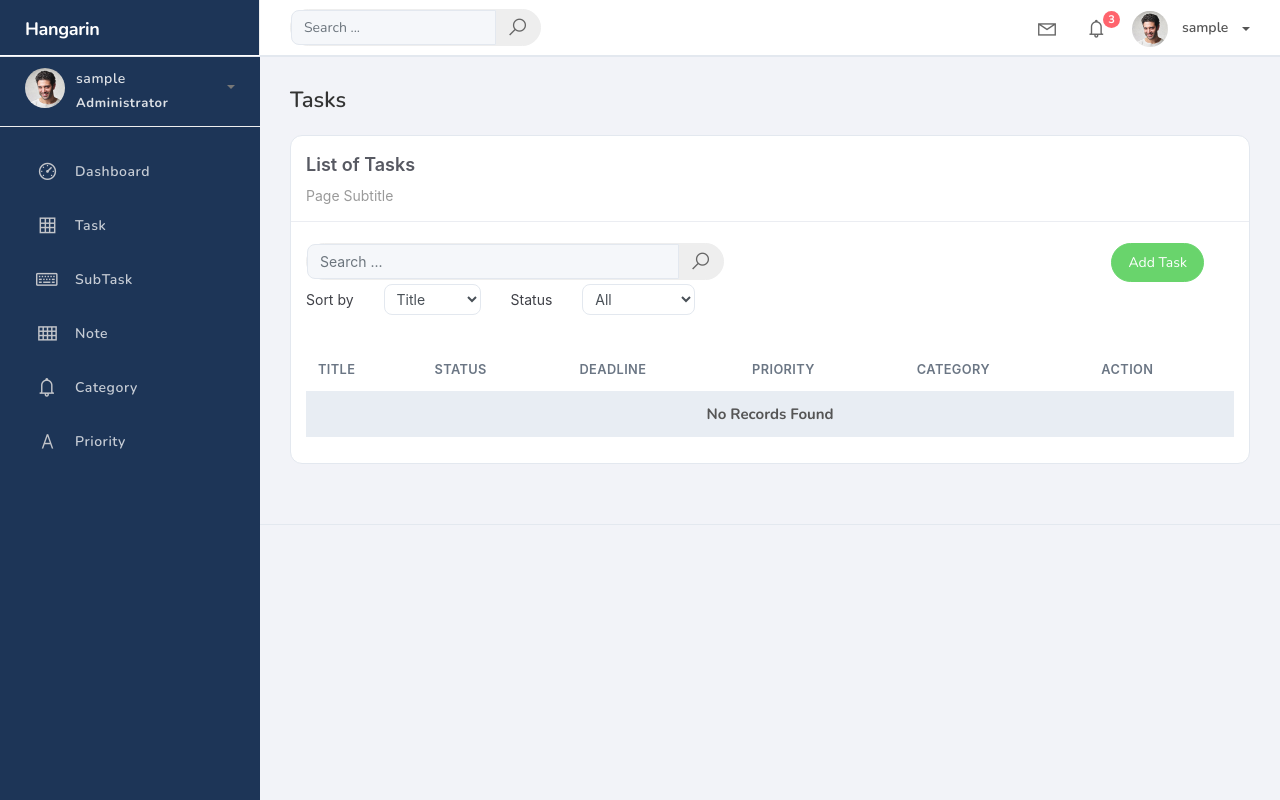
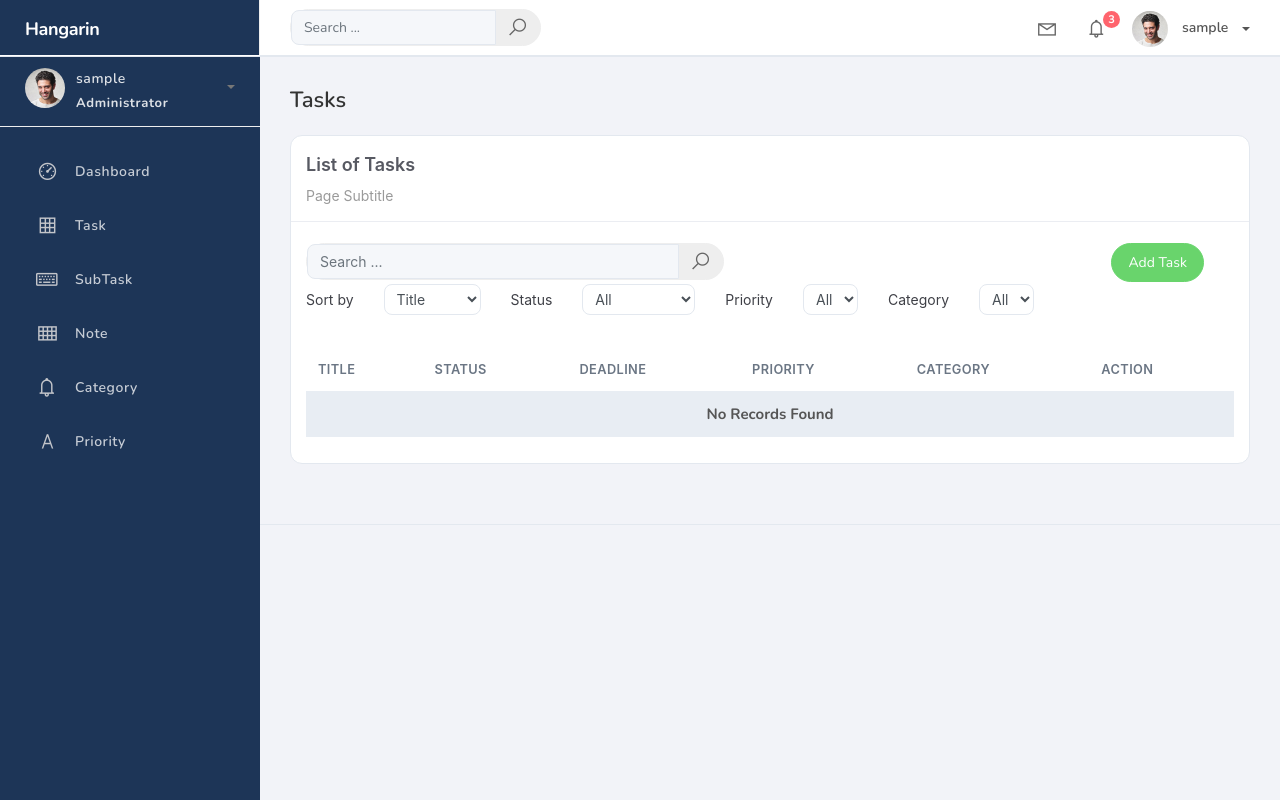
Before and after one commit to DarielJean/Hangarin, a Django app: page /task_list in a window 1280 px wide. Run offline with Django 5.2, Linux system fonts and the light colour scheme; the visitor is signed in with stand-in values (Sample User, id 1); data that the repository does not hold is empty; some libraries are stand-ins or nearby versions.

Commit message:
Fix the sorting and filters

```diff
--- a/projectsite/static/css/custom.css
+++ b/projectsite/static/css/custom.css
@@ -254,3 +254,57 @@ a:hover .card-stats {
 .card-stats .card-title {
     text-decoration: none !important;
 }
+
+/* ===== Mobile Responsiveness Fixes ===== */
+
+html, body {
+    overflow-x: hidden;
+    max-width: 100%;
+}
+
+.wrapper,
+.main-panel,
+.content,
+.container-fluid {
+    max-width: 100%;
+    overflow-x: hidden;
+}
+
+.table-responsive {
+    overflow-x: auto;
+    -webkit-overflow-scrolling: touch;
+}
+
+@media (max-width: 768px) {
+    .card-stats .col-7 {
+        padding-left: 0;
+    }
+
+    .card-stats .numbers .card-title {
+        font-size: 1.1rem;
+    }
+
+    .card-stats .numbers .card-category {
+        font-size: 0.75rem;
+    }
+
+    .page-title {
+        font-size: 1.3rem;
+    }
+
+    .card-header.d-flex {
+        flex-direction: column;
+        align-items: flex-start !important;
+        gap: 10px;
+    }
+
+    .card-body form .input-group {
+        max-width: 100% !important;
+    }
+
+    .table thead th,
+    .table td {
+        white-space: nowrap;
+        font-size: 0.85rem;
+    }
+}
--- a/projectsite/tasks/views.py
+++ b/projectsite/tasks/views.py
@@ -36,7 +36,6 @@ class TaskList(LoginRequiredMixin, ListView):
     context_object_name = 'task'
     template_name = 'task_list.html'
 
-
     def get_queryset(self):
         qs = super().get_queryset()
         query = self.request.GET.get('q')
@@ -50,10 +49,23 @@ class TaskList(LoginRequiredMixin, ListView):
         if status:
             qs = qs.filter(status=status)
 
+        priority = self.request.GET.get('priority')
+        if priority:
+            qs = qs.filter(priority__id=priority)
+
+        category = self.request.GET.get('category')
+        if category:
+            qs = qs.filter(category__id=category)
+
         sort_by = self.request.GET.get('sort_by', 'title')
         qs = qs.order_by(sort_by)
         return qs
 
+    def get_context_data(self, **kwargs):
+        context = super().get_context_data(**kwargs)
+        context['priorities'] = Priority.objects.all()
+        context['categories'] = Category.objects.all()
+        return context
 
 class TaskCreateView(LoginRequiredMixin, CreateView):
     model = Task
--- a/projectsite/templates/category_list.html
+++ b/projectsite/templates/category_list.html
@@ -28,6 +28,7 @@
                                 <a href="{% url 'category-add' %}" class="btn btn-success btn-rounded">Add Category</a>
                             </div>
                         </div>
+                    </div>
                     <div class="col-md-12">
                         <form method="get" class="row g-2 align-items-center">
                             <input type="hidden" name="q" value="{{ request.GET.q }}">
@@ -39,9 +40,8 @@
                             </div>
                         </form>
                     </div>
-
-                    </div>
                     <div class="card-body">
+                        <div class="table-responsive">
                             <table class="table table-striped mt-3">
                                 <thead>
                                     <tr>
@@ -67,6 +67,7 @@
                                     {% endfor %}
                                 </tbody>
                             </table>
+                        </div>
                         {% include 'includes/pagination.html' %}
                     </div>
                 </div>
--- a/projectsite/templates/priority_list.html
+++ b/projectsite/templates/priority_list.html
@@ -28,6 +28,7 @@
                                 <a href="{% url 'priority-add' %}" class="btn btn-success btn-rounded">Add Priority</a>
                             </div>
                         </div>
+                    </div>
                     <div class="col-md-12">
                         <form method="get" class="row g-2 align-items-center">
                             <input type="hidden" name="q" value="{{ request.GET.q }}">
@@ -39,9 +40,8 @@
                             </div>
                         </form>
                     </div>
-
-                    </div>
                     <div class="card-body">
+                        <div class="table-responsive">
                             <table class="table table-striped mt-3">
                                 <thead>
                                     <tr>
@@ -67,6 +67,7 @@
                                     {% endfor %}
                                 </tbody>
                             </table>
+                        </div>
                         {% include 'includes/pagination.html' %}
                     </div>
                 </div>
--- a/projectsite/templates/subtask_list.html
+++ b/projectsite/templates/subtask_list.html
@@ -28,6 +28,7 @@
                                 <a href="{% url 'subtask-add' %}" class="btn btn-success btn-rounded">Add SubTask</a>
                             </div>
                         </div>
+                    </div>
                     <div class="col-md-12">
                         <form method="get" class="row g-2 align-items-center">
                             <input type="hidden" name="q" value="{{ request.GET.q }}">
@@ -49,9 +50,8 @@
                             </div>
                         </form>
                     </div>
-
-                    </div>
                     <div class="card-body">
+                        <div class="table-responsive">
                             <table class="table table-striped mt-3">
                                 <thead>
                                     <tr>
@@ -81,6 +81,7 @@
                                     {% endfor %}
                                 </tbody>
                             </table>
+                        </div>
                         {% include 'includes/pagination.html' %}
                     </div>
                 </div>
--- a/projectsite/templates/task_list.html
+++ b/projectsite/templates/task_list.html
@@ -28,6 +28,7 @@
                                 <a href="{% url 'task-add' %}" class="btn btn-success btn-rounded">Add Task</a>
                             </div>
                         </div>
+                    </div>
                    <div class="col-md-12">
                         <form method="get" class="row g-2 align-items-center">
                             <input type="hidden" name="q" value="{{ request.GET.q }}">
@@ -36,7 +37,7 @@
                                 <select class="form-control form-control-sm" name="sort_by" onchange="this.form.submit()">
                                     <option value="title" {% if request.GET.sort_by == "title" %}selected{% endif %}>Title</option>
                                     <option value="deadline" {% if request.GET.sort_by == "deadline" %}selected{% endif %}>Deadline</option>
-                                        <option value="status" {% if request.GET.sort_by == "status" %}selected{% endif %}>Status</option>
+
                                 </select>
                             </div>
                             <div class="col-auto"><label class="col-form-label">Status</label></div>
@@ -48,11 +49,28 @@
                                     <option value="Completed" {% if request.GET.status == "Completed" %}selected{% endif %}>Completed</option>
                                 </select>
                             </div>
+                            <div class="col-auto"><label class="col-form-label">Priority</label></div>
+                            <div class="col-auto">
+                                <select class="form-control form-control-sm" name="priority" onchange="this.form.submit()">
+                                    <option value="">All</option>
+                                    {% for p in priorities %}
+                                    <option value="{{ p.id }}" {% if request.GET.priority == p.id|stringformat:"s" %}selected{% endif %}>{{ p.name }}</option>
+                                    {% endfor %}
+                                </select>
+                            </div>
+                            <div class="col-auto"><label class="col-form-label">Category</label></div>
+                            <div class="col-auto">
+                                <select class="form-control form-control-sm" name="category" onchange="this.form.submit()">
+                                    <option value="">All</option>
+                                    {% for c in categories %}
+                                    <option value="{{ c.id }}" {% if request.GET.category == c.id|stringformat:"s" %}selected{% endif %}>{{ c.name }}</option>
+                                    {% endfor %}
+                                </select>
+                            </div>
                         </form>
                     </div>
-
-                    </div>
                     <div class="card-body">
+                        <div class="table-responsive">
                             <table class="table table-striped mt-3">
                                 <thead>
                                     <tr>
@@ -86,6 +104,7 @@
                                     {% endfor %}
                                 </tbody>
                             </table>
+                        </div>
                         {% include 'includes/pagination.html' %}
                     </div>
                 </div>
```
Also changed, not shown: projectsite/templates/note_list.html (+2 -13 lines). Lines whose indentation alone changed are shown as unchanged.
